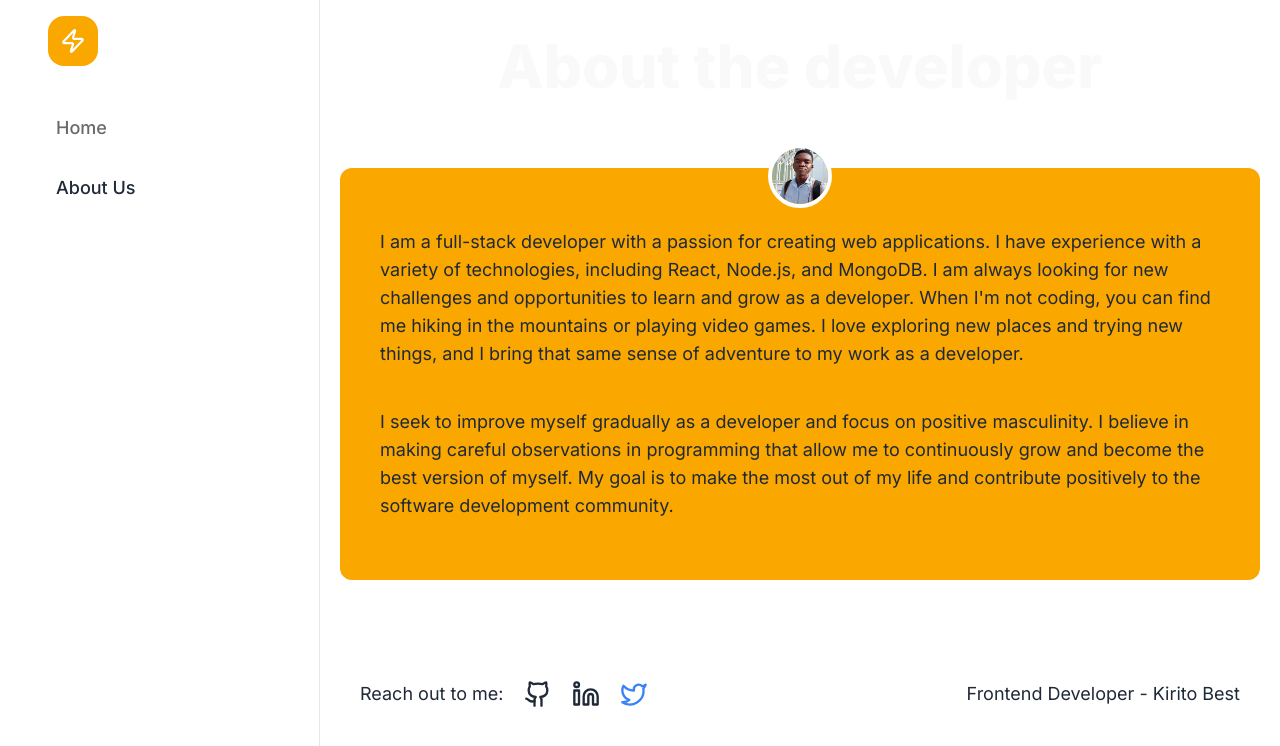
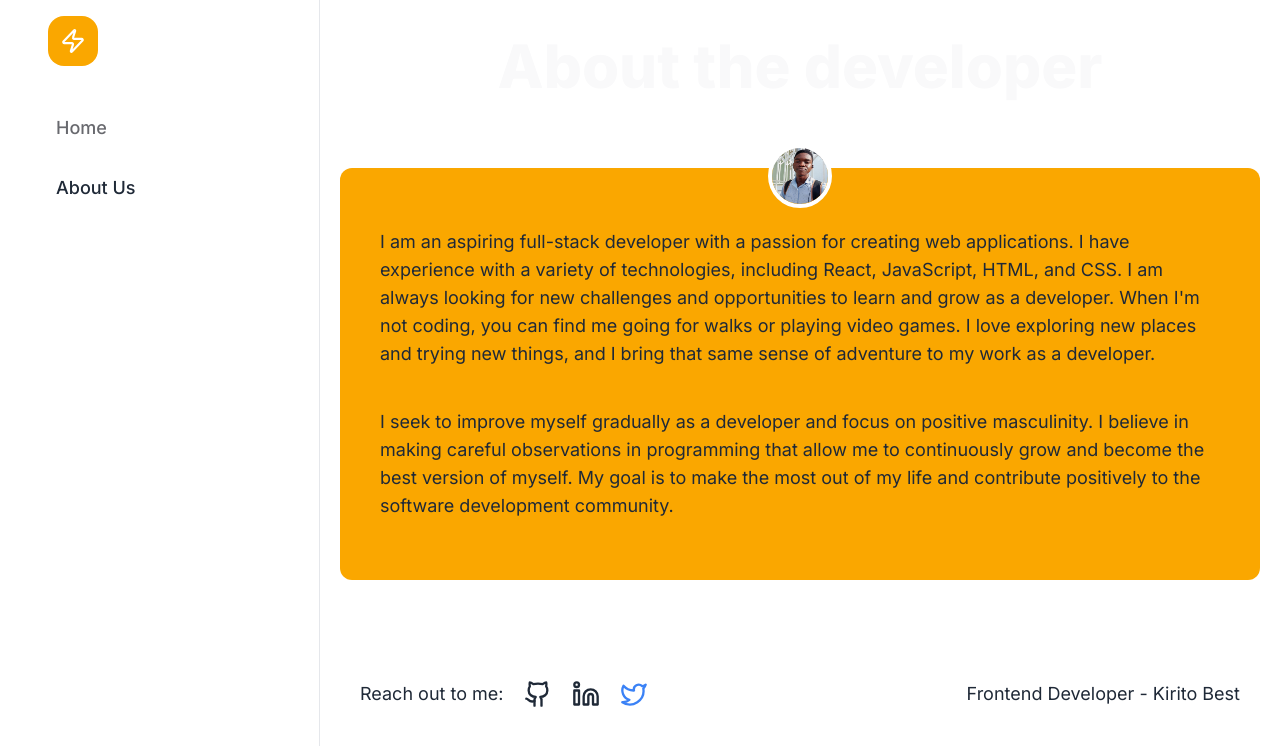
Before and after one commit to Masood-zone/file-converter-app, a React (Vite) app: page /about in a window 1280 px wide. Shown: the top 746 px of the page. Built offline with nearby package versions, Linux system fonts and the light colour scheme.

Commit message:
change:made changes to the about us descriptions

```diff
--- a/src/pages/about/index.jsx
+++ b/src/pages/about/index.jsx
@@ -24,11 +24,11 @@ function AboutUs() {
         </div>
         <div className="">
           <p className="py-5 text-lg">
-            I am a full-stack developer with a passion for creating web
-            applications. I have experience with a variety of technologies,
-            including React, Node.js, and MongoDB. I am always looking for new
-            challenges and opportunities to learn and grow as a developer. When
-            I'm not coding, you can find me hiking in the mountains or playing
+            I am an aspiring full-stack developer with a passion for creating
+            web applications. I have experience with a variety of technologies,
+            including React, JavaScript, HTML, and CSS. I am always looking for
+            new challenges and opportunities to learn and grow as a developer.
+            When I'm not coding, you can find me going for walks or playing
             video games. I love exploring new places and trying new things, and
             I bring that same sense of adventure to my work as a developer.
           </p>
```
